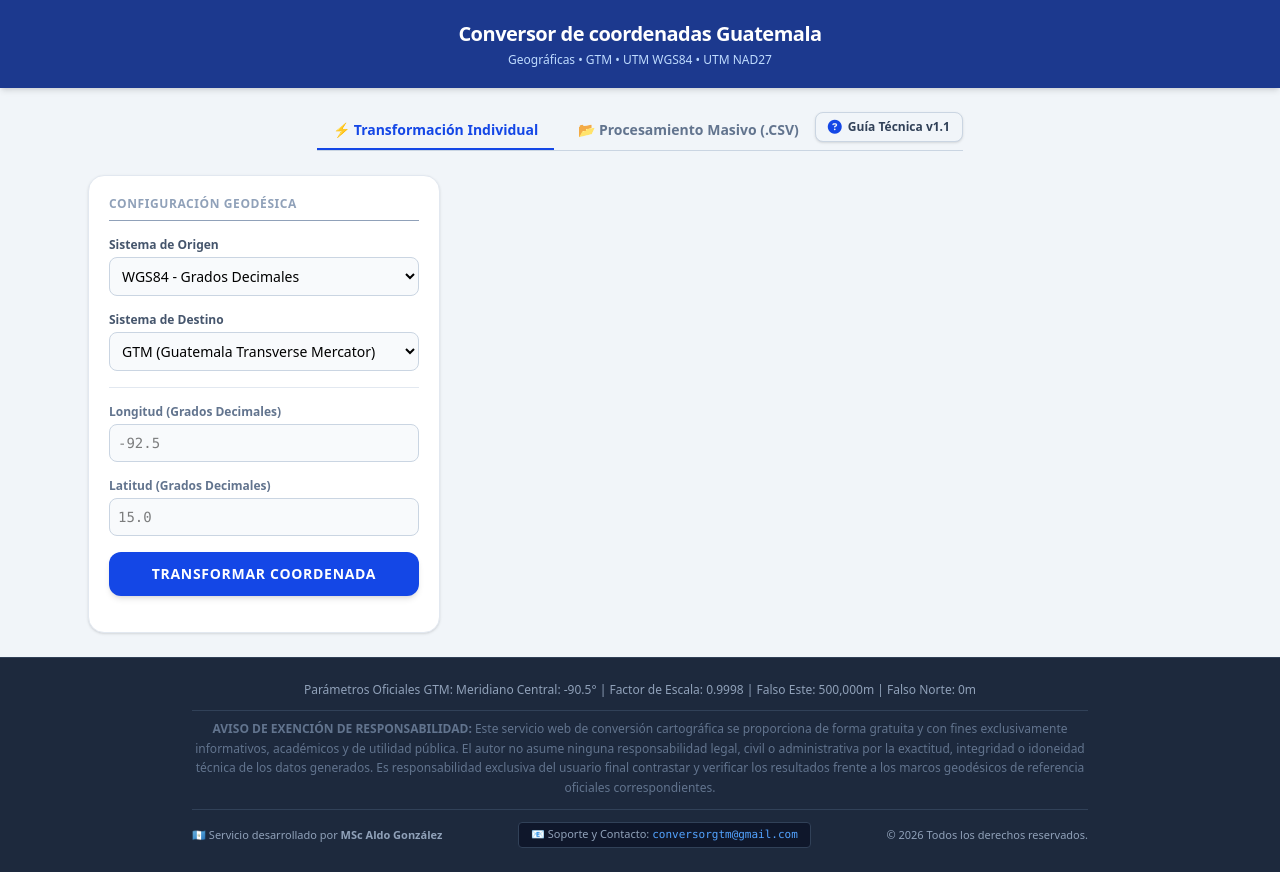
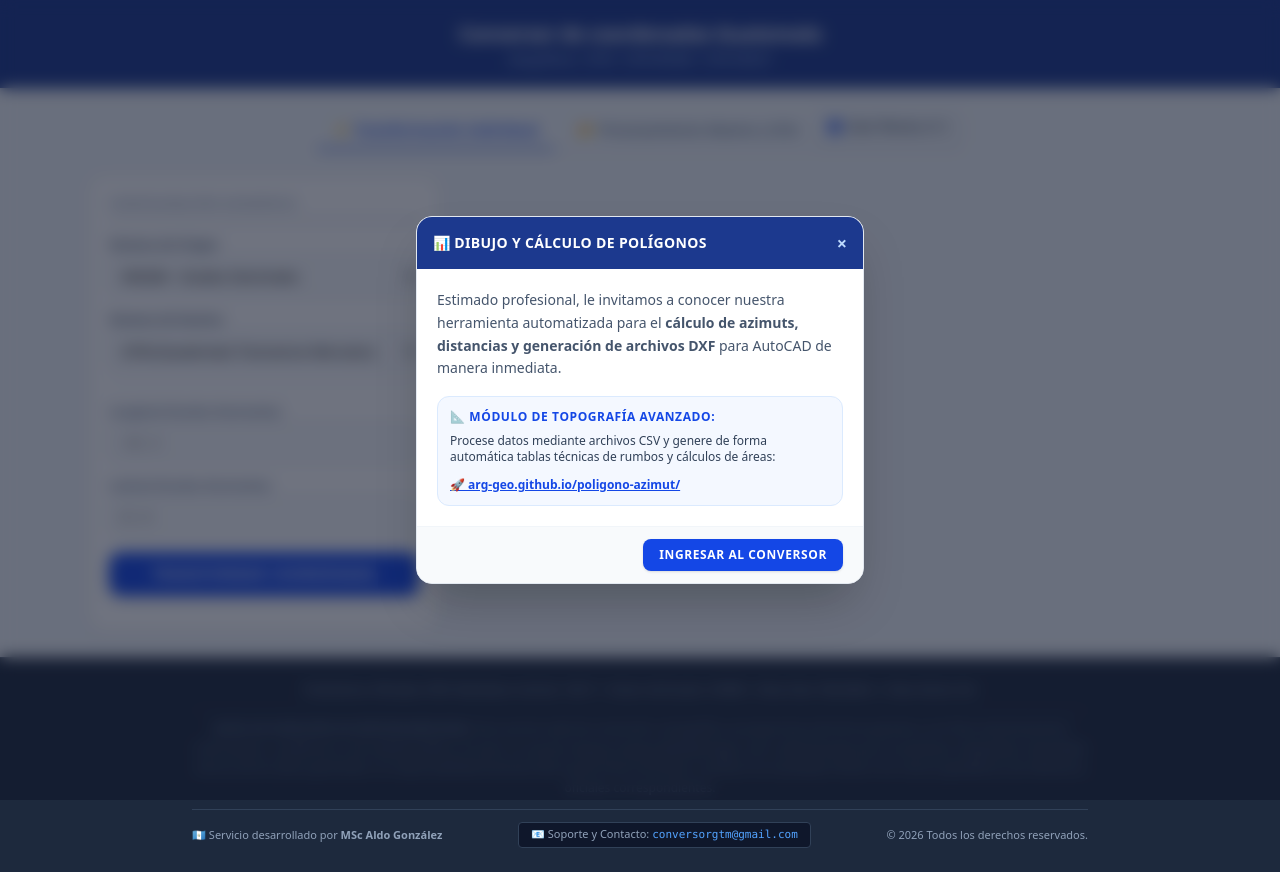
Before and after one commit to arg-geo/conversor-gtm-utm, a plain HTML site: page index.html in a window 1280 px wide. Both pictures are taken after a click on the button "ENTENDIDO, CONTINUAR". Drawn offline with nearby package versions, Linux system fonts and the light colour scheme.

Commit message:
Update index.html

```diff
--- a/index.html
+++ b/index.html
@@ -63,32 +63,67 @@
     <link rel="stylesheet" href="https://unpkg.com/leaflet@1.9.4/dist/leaflet.css"/>
     <script src="https://unpkg.com/leaflet@1.9.4/dist/leaflet.js"></script>
 </head>
+<!---    -->
 
-<!--<body class="bg-slate-100 min-h-screen text-slate-800 font-sans relative">-->
-
-        <body class="bg-slate-100 min-h-screen flex flex-col antialiased">
+ <body class="bg-slate-100 min-h-screen flex flex-col antialiased">
 
     <div id="modalAviso" class="fixed inset-0 bg-slate-900/60 backdrop-blur-sm flex items-center justify-center z-[9999] p-4">
         <div class="bg-white rounded-2xl shadow-2xl max-w-md w-full border border-slate-200 overflow-hidden transform transition-all scale-100">
             <div class="bg-blue-900 p-4 text-white flex items-center justify-between">
                 <h3 class="font-bold text-sm tracking-wide uppercase">⚡ Aviso de Sincronización Inicial</h3>
-                <button onclick="cerrarModal()" class="text-blue-200 hover:text-white font-bold text-lg">&times;</button>
+                <button onclick="cerrarPrimerModal()" class="text-blue-200 hover:text-white font-bold text-lg cursor-pointer">&times;</button>
             </div>
             <div class="p-5 space-y-3">
                 <p class="text-sm text-slate-600 leading-relaxed">
                     Estimado usuario, debido a las políticas de ahorro de energía del servidor, la <strong>primera transformación</strong> del día puede demorar entre 30 y 60 segundos mientras se levantan las matrices geodésicas.
                 </p>
                 <p class="text-xs text-amber-700 bg-amber-50 p-2.5 rounded-lg border border-amber-200 font-medium">
-                    ⚠️ Una vez realizada la primera operación, todas las consultas siguientes se procesarán de forma instantánea y en milisegundos.
+                    ⚠️ Una vez realizada la primera operation, todas las consultas siguientes se procesarán de forma instantánea y en milisegundos.
                 </p>
             </div>
             <div class="bg-slate-50 p-3 px-5 flex justify-end border-t border-slate-100">
-                <button onclick="cerrarModal()" class="bg-blue-700 hover:bg-blue-800 text-white font-semibold text-xs px-4 py-2 rounded-lg shadow uppercase tracking-wider">
+                <button onclick="cerrarPrimerModal()" class="bg-blue-700 hover:bg-blue-800 text-white font-semibold text-xs px-4 py-2 rounded-lg shadow uppercase tracking-wider cursor-pointer">
                     Entendido, Continuar
                 </button>
             </div>
         </div>
     </div>
+
+    <div id="modalPromocion" class="fixed inset-0 bg-slate-900/60 backdrop-blur-sm hidden items-center justify-center z-[9999] p-4">
+        <div class="bg-white rounded-2xl shadow-2xl max-w-md w-full border border-slate-200 overflow-hidden transform transition-all scale-100">
+            <div class="bg-blue-900 p-4 text-white flex items-center justify-between">
+                <h3 class="font-bold text-sm tracking-wide uppercase flex items-center gap-2">
+                    📊 Dibujo y Cálculo de Polígonos
+                </h3>
+                <button onclick="cerrarSegundoModal()" class="text-blue-200 hover:text-white font-bold text-lg leading-none cursor-pointer">&times;</button>
+            </div>
+
+            <div class="p-5 space-y-4">
+                <p class="text-sm text-slate-600 leading-relaxed">
+                    Estimado profesional, le invitamos a conocer nuestra herramienta automatizada para el <strong>cálculo de azimuts, distancias y generación de archivos DXF</strong> para AutoCAD de manera inmediata.
+                </p>
+
+                <div class="text-sm text-blue-900 bg-blue-50/70 p-3 rounded-xl border border-blue-100 flex flex-col space-y-2">
+                    <span class="font-semibold text-xs text-blue-700 uppercase tracking-wider">📐 Módulo de Topografía Avanzado:</span>
+                    <p class="text-xs text-slate-700">
+                        Procese datos mediante archivos CSV y genere de forma automática tablas técnicas de rumbos y cálculos de áreas:
+                    </p>
+                    <a href="https://arg-geo.github.io/poligono-azimut/" target="_blank" class="text-blue-700 hover:text-blue-900 font-bold underline break-all text-xs flex items-center gap-1 mt-1">
+                        🚀 arg-geo.github.io/poligono-azimut/
+                    </a>
+                </div>
+            </div>
+
+            <div class="bg-slate-50 p-3 px-5 flex justify-end border-t border-slate-100">
+                <button onclick="cerrarSegundoModal()" class="bg-blue-700 hover:bg-blue-800 text-white font-semibold text-xs px-4 py-2 rounded-lg shadow uppercase tracking-wider transition-colors cursor-pointer">
+                    Ingresar al Conversor
+                </button>
+            </div>
+        </div>
+    </div>
+
+
+<!---    -->
 
     <header class="bg-blue-900 text-white shadow-md p-5 text-center">
         <h1 class="text-xl font-bold tracking-tight">Conversor de coordenadas Guatemala</h1>
@@ -265,7 +300,29 @@
         let activeTab = 'individual';
         let datosUltimoLoteProcesado = null; // Guardar caché para descarga diferida
 
-        function cerrarModal() { document.getElementById('modalAviso').classList.add('hidden'); }
+        //function cerrarModal() { document.getElementById('modalAviso').classList.add('hidden'); }
+
+        function cerrarPrimerModal() {
+            const modalAviso = document.getElementById('modalAviso');
+            const modalPromocion = document.getElementById('modalPromocion');
+
+            if (modalAviso) {
+                modalAviso.style.display = 'none'; // Oculta el primer aviso
+            }
+            if (modalPromocion) {
+                // Quita la clase 'hidden' y usa flex para centrarlo correctamente
+                modalPromocion.classList.remove('hidden');
+                modalPromocion.style.display = 'flex';
+            }
+        }
+
+        function cerrarSegundoModal() {
+            const modalPromocion = document.getElementById('modalPromocion');
+            if (modalPromocion) {
+                modalPromocion.style.display = 'none'; // Cierra definitivamente e ingresa al conversor
+            }
+        }
+
 
 function cambiarPestaña(tab) {
             activeTab = tab;
```
